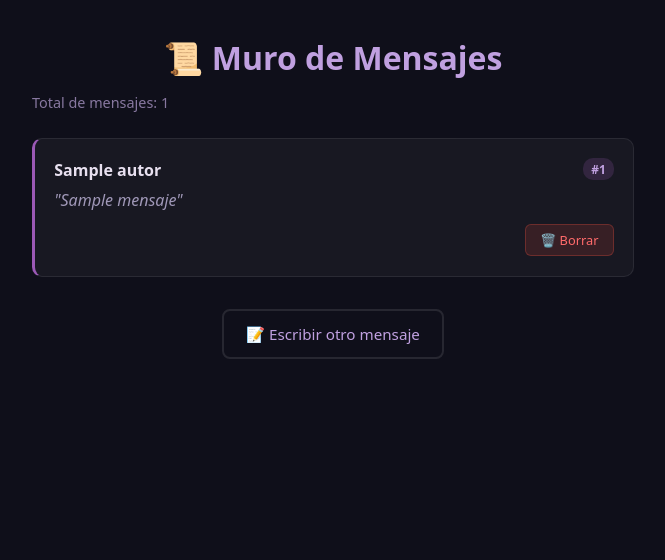
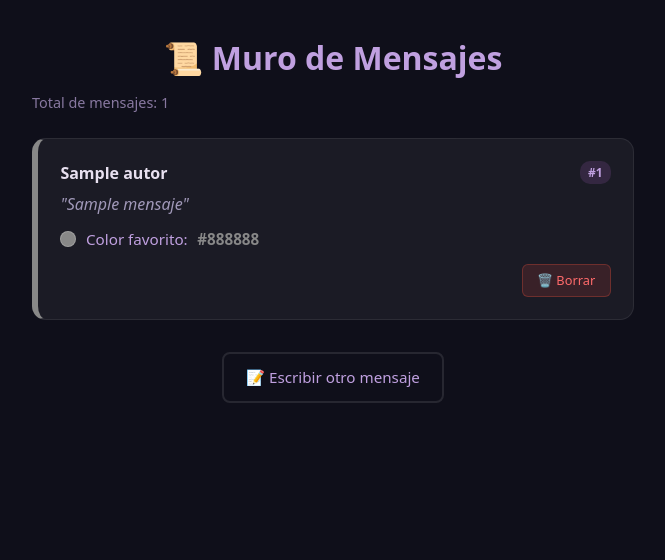
Before and after one commit to Samc764/proyecto, a FastAPI app: template templates/muro.html in a window 1280 px wide. Shown: the part 59-619 px from the top of the page, without its empty margins (307-972 px from the left). Run offline with FastAPI, Linux system fonts and the light colour scheme; the template is opened without the code that fills it: most values are stand-ins (such as "Sample title", 1, 10 or a date in 2020).

Commit message:
aaaaaaaa

```diff
--- a/static/style.css
+++ b/static/style.css
@@ -146,11 +146,17 @@ input:focus, textarea:focus {
 }
 
 .mensaje-card {
-    background: rgba(255, 255, 255, 0.04);
+    background: rgba(255, 255, 255, 0.05);
     border: 1px solid rgba(255, 255, 255, 0.08);
-    border-left: 3px solid #9b59b6;
-    border-radius: 10px;
-    padding: 1.2rem;
+    border-left: 6px solid #9b59b6;
+    border-radius: 14px;
+    padding: 1.4rem;
+    transition: transform 0.2s ease, box-shadow 0.2s ease;
+}
+
+.mensaje-card:hover {
+    transform: translateY(-2px);
+    box-shadow: 0 12px 35px rgba(0, 0, 0, 0.18);
 }
 
 .mensaje-card .autor {
@@ -163,6 +169,34 @@ input:focus, textarea:focus {
     color: #a098b8;
     font-style: italic;
     margin-bottom: 0.6rem;
+}
+
+.color-favorito {
+    display: flex;
+    align-items: center;
+    gap: 0.6rem;
+    color: #c0a0e0;
+    margin-bottom: 0.8rem;
+    font-size: 0.95rem;
+}
+
+.color-chip {
+    width: 16px;
+    height: 16px;
+    border-radius: 50%;
+    border: 1px solid rgba(255, 255, 255, 0.2);
+    display: inline-block;
+}
+
+.color-label {
+    font-weight: 600;
+}
+
+.ayuda {
+    margin-top: -0.8rem;
+    margin-bottom: 1rem;
+    color: #a098b8;
+    font-size: 0.88rem;
 }
 
 .mensaje-card .num {
--- a/templates/muro.html
+++ b/templates/muro.html
@@ -3,7 +3,7 @@
 <head>
     <meta charset="UTF-8">
     <meta name="viewport" content="width=device-width, initial-scale=1.0">
-    <title>Muro de Mensajes</title>
+    <title>📜 Muro de Mensajes</title>
     <link rel="stylesheet" href="/static/style.css">
 </head>
 <body>
@@ -15,36 +15,66 @@
     <main>
         <h1>📜 Muro de Mensajes</h1>
 
-        {% if mensajes %}
+        {% if mensajes and mensajes|length > 0 %}
             <p class="contador">Total de mensajes: {{ mensajes|length }}</p>
 
-            <div class="muro">
+            <section class="muro">
                 {% for item in mensajes %}
-                    <div class="mensaje-card">
+                    <article class="mensaje-card" style="border-left-color: {{ item.color }};">
                         <span class="num">#{{ loop.index }}</span>
-                        <p class="autor">{{ item.autor }}</p>
-                        <p class="texto">"{{ item.mensaje }}"</p>
+
+                        <p class="autor">
+                            {{ item.autor if item.autor else "Anónimo" }}
+                        </p>
+
+                        <p class="texto">
+                            "{{ item.mensaje }}"
+                        </p>
+
+                        <p class="color-favorito">
+                            <span
+                                class="color-chip"
+                                style="background-color: {{ item.color }};"
+                            ></span>
+                            Color favorito:
+                            <span
+                                class="color-label"
+                                style="color: {{ item.color }};"
+                            >
+                                {{ item.color }}
+                            </span>
+                        </p>
+
                         <div class="mensaje-card-footer">
-                            <form action="/eliminar/{{ loop.index0 }}" method="POST" style="display: inline;">
-                                <button type="submit" class="btn-peligro">🗑️ Borrar</button>
+                            <form action="/eliminar/{{ loop.index0 }}" method="POST">
+                                <button type="submit" class="btn-peligro">
+                                    🗑️ Borrar
+                                </button>
                             </form>
                         </div>
-                    </div>
+                    </article>
                 {% endfor %}
-            </div>
+            </section>
+
         {% else %}
-            <div class="vacio">
+            <section class="vacio">
                 <span class="icono">📭</span>
-                <p style="color: #0e67ff; font-size: 0.85rem;">🎨 Color favorito: {{ item.color }}</p>
-                <p class="mensaje">El muro está vacío. ¡Sé el primero en escribir!</p>
-                <a href="/" class="btn-secundario">📝 Escribir mensaje</a>
-            </div>
+                <p class="mensaje">
+                    El muro está vacío. ¡Sé el primero en escribir!
+                </p>
+                <a href="/" class="btn-secundario">
+                    📝 Escribir mensaje
+                </a>
+            </section>
         {% endif %}
 
         <div class="acciones">
-            <a href="/" class="btn-secundario">📝 Escribir otro mensaje</a>
+            <a href="/" class="btn-secundario">
+                📝 Escribir otro mensaje
+            </a>
         </div>
     </main>
+
     <footer>
         <p>© {{ ano_actual }} — Buzón de Mensajes</p>
     </footer>
```
Also changed, not shown: templates/formulario.html (+45 -13 lines).
